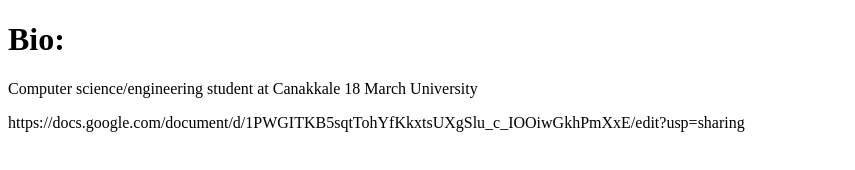
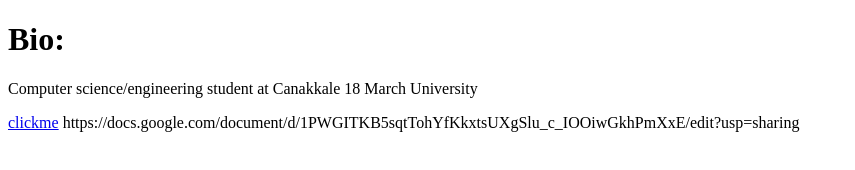
Before and after one commit to mrkanet/mrkanet.github.io, a plain HTML site: page index.html in a window 1280 px wide. Shown: the whole page, without its empty margins (0-855 px from the left). Drawn offline with Linux system fonts and the light colour scheme.

Commit message:
Update index.html

```diff
--- a/index.html
+++ b/index.html
@@ -6,6 +6,7 @@
     <body>
         <h1>Bio:</h1>
         <p>Computer science/engineering student at Canakkale 18 March University</p>
+<a href="https://docs.google.com/document/d/1PWGITKB5sqtTohYfKkxtsUXgSlu_c_IOOiwGkhPmXxE/edit?usp=sharing">clickme</a>
+	https://docs.google.com/document/d/1PWGITKB5sqtTohYfKkxtsUXgSlu_c_IOOiwGkhPmXxE/edit?usp=sharing
     </body>
 </html>
-https://docs.google.com/document/d/1PWGITKB5sqtTohYfKkxtsUXgSlu_c_IOOiwGkhPmXxE/edit?usp=sharing
```
